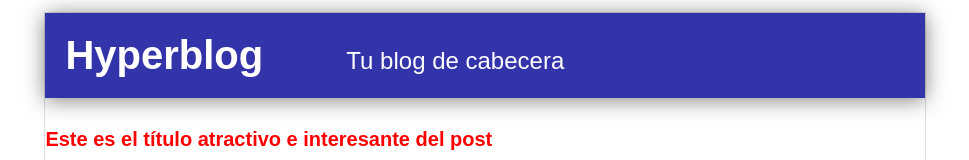
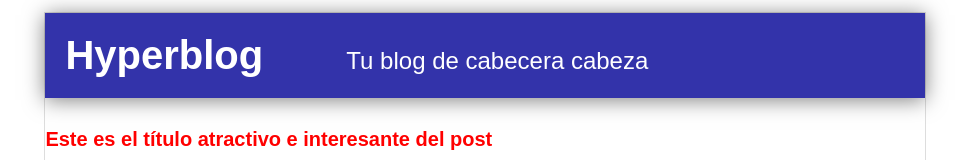
Before and after one commit to JEDUAR34/CURSO-GIT-Y-GITHUB, a plain HTML site: page index.html in a window 1280 px wide. Shown: the top 160 px of the page, without its empty margins (155-1124 px from the left). Drawn offline with Linux system fonts and the light colour scheme; files whose address does not match are found by name.

Commit message:
cabeza recuerda

```diff
--- a/index.html
+++ b/index.html
@@ -19,7 +19,7 @@
 	<body>
 		<div class="container">
 			<div class="cabecera">
-				Hyperblog <span class="tagline">Tu blog de cabecera</span>
+				Hyperblog <span class="tagline">Tu blog de cabecera cabeza</span>
 			</div>
 			<div class="post">
 				<h1>Este es el título atractivo e interesante del post</h1>
```
